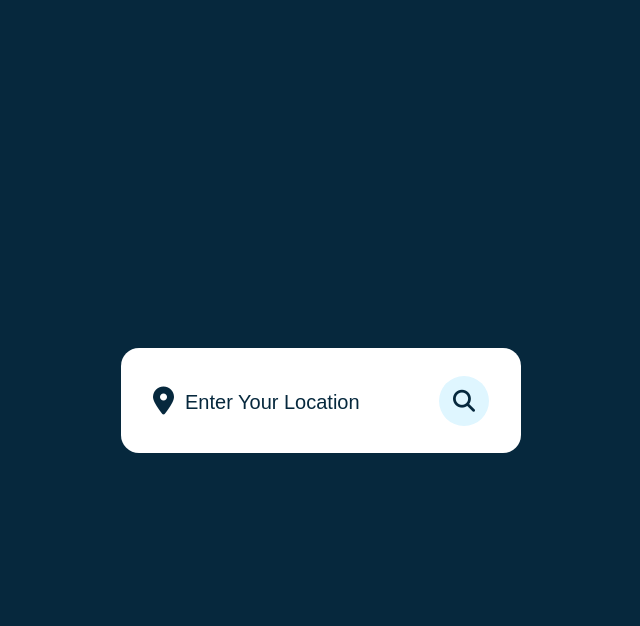
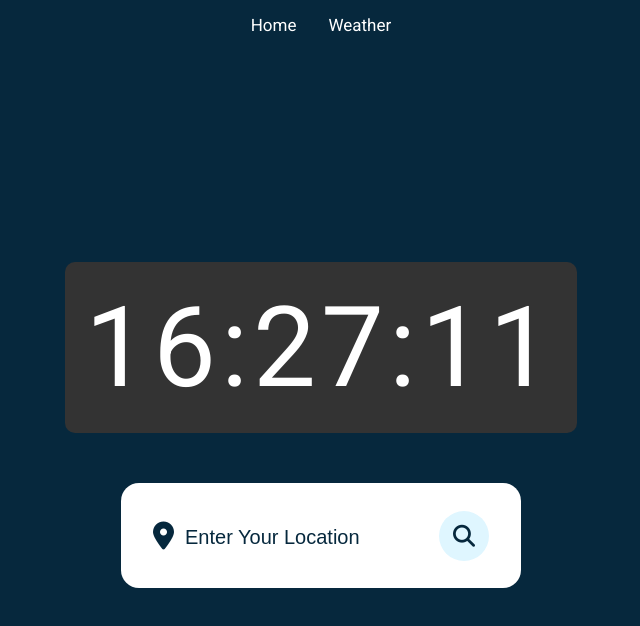
Before and after one commit to Zzwhy98/Weather-js, a plain HTML site: page index.html in a window 1280 px wide. Shown: the whole page, without its empty margins (319-959 px from the left). Drawn offline with Linux system fonts and the light colour scheme.

Commit message:
no message

```diff
--- a/index.html
+++ b/index.html
@@ -14,6 +14,20 @@
 
 <body>
 
+    <!-- Top Navigation Bar -->
+    <div class="topnav" id="myTopnav">
+        <a href="#home" class="homeBar">Home</a>
+        <a href="#weather" class="weatherBar">Weather</a>
+        <a href="javascript:void(0);" class="icon" onclick="myFunction()">
+          <i class="fa fa-bars"></i>
+        </a>
+    </div>
+
+    <!-- The time will be displayed here -->
+    <div class="clock" id="clock">
+       </div>
+
+    <!-- Weather -->
     <div class="container">
         <div class="search-box">
             <i class="fa-solid fa-location-dot"></i>
--- a/index.js
+++ b/index.js
@@ -11,6 +11,7 @@ search.addEventListener('click', () => {
     const APIKey = '43066dfc1ce1d21a40bdda5a70aa121a';
     const city = document.querySelector('.search-box input').value;
 
+    // If user 'click' the search element
     if (city === '') {
         container.style.height = '105px';
         return;
@@ -21,6 +22,7 @@ search.addEventListener('click', () => {
         .then(json => {
             localStorage.removeItem('.search-box input');
 
+            // If user put number
             if (/\d/.test(city)) {
                 container.style.height = '400px';
                 weatherBox.style.display = 'none';
@@ -33,6 +35,7 @@ search.addEventListener('click', () => {
             errorMessage.style.display = 'none';
             errorMessage.classList.remove('fadeIn');
 
+            // If user put invalid location
             if (json.cod === '404') {
                 container.style.height = '400px';
                 weatherBox.style.display = 'none';
@@ -45,6 +48,7 @@ search.addEventListener('click', () => {
             error404.style.display = 'none';
             error404.classList.remove('fadeIn');
 
+            //Result
             const image = document.querySelector('.weather-box img');
             const temperature = document.querySelector('.weather-box .temperature');
             const description = document.querySelector('.weather-box .description');
@@ -101,6 +105,7 @@ searchInput.addEventListener('keydown', (event) => {
 
     if (event.key === 'Enter')
 
+    //Show current data
     fetch(`https://api.openweathermap.org/data/2.5/weather?q=${city}&units=metric&appid=${APIKey}`)
         .then(response => response.json())
         .then(json => {
@@ -108,11 +113,13 @@ searchInput.addEventListener('keydown', (event) => {
             document.getElementById('txtSearch').click();
             localStorage.removeItem('.search-box input');
 
+            // If user hit 'Enter'
             if (city === '') {
                 container.style.height = '105px';
                 return;
             }
 
+            // If user put number
             if (/\d/.test(city)) {
                 container.style.height = '400px';
                 weatherBox.style.display = 'none';
@@ -125,6 +132,7 @@ searchInput.addEventListener('keydown', (event) => {
             errorMessage.style.display = 'none';
             errorMessage.classList.remove('fadeIn');
 
+            // If user put invalid location
             if (json.cod === '404') {
                 container.style.height = '400px';
                 weatherBox.style.display = 'none';
@@ -137,6 +145,7 @@ searchInput.addEventListener('keydown', (event) => {
             error404.style.display = 'none';
             error404.classList.remove('fadeIn');
 
+            //Result
             const image = document.querySelector('.weather-box img');
             const temperature = document.querySelector('.weather-box .temperature');
             const description = document.querySelector('.weather-box .description');
@@ -182,3 +191,27 @@ searchInput.addEventListener('keydown', (event) => {
         });
 
 });
+
+function updateClock() {
+    const clockElement = document.getElementById('clock');
+
+    // Get the current time
+    const now = new Date();
+    let hours = now.getHours();
+    let minutes = now.getMinutes();
+    let seconds = now.getSeconds();
+
+    // Format time to always show two digits
+    hours = hours < 10 ? '0' + hours : hours;
+    minutes = minutes < 10 ? '0' + minutes : minutes;
+    seconds = seconds < 10 ? '0' + seconds : seconds;
+
+    // Update the clock element
+    clockElement.textContent = `${hours}:${minutes}:${seconds}`;
+}
+
+// Update the clock every second
+setInterval(updateClock, 1000);
+
+// Initialize the clock immediately
+updateClock();
--- a/style.css
+++ b/style.css
@@ -12,7 +12,81 @@ body{
     align-items: center;
     justify-content: center;
     background: #06283D;
+    flex-direction: column; /* Stack elements vertically */
 }
+
+/* Add a black background color to the top navigation */
+.topnav {
+    overflow: hidden;
+    position: fixed;  /* Fixes the nav at the top */
+    top: 0;  /* Aligns it to the top of the screen */
+    left: 0;  /* Aligns it to the left */
+    width: 100%;  /* Ensures it spans the full width of the screen */
+    z-index: 1000;  /* Keeps the topnav above other elements */
+    display: flex;  /* Enable Flexbox */
+    justify-content: center;  /* Centers the links horizontally */
+    align-items: center;  /* Centers the links vertically (if height is defined) */
+    height: 50px;  /* Set height for the navigation bar */
+    font-family: 'Roboto', sans-serif;
+  }
+
+  /* Style the links inside the navigation bar */
+  .topnav a {
+    float: left;
+    display: block;
+    color: #f2f2f2;
+    text-align: center;
+    padding: 14px 16px;
+    text-decoration: none;
+    font-size: 17px;
+  }
+
+  /* Change the color of links on hover */
+  .topnav a:hover {
+    background: #5296b2;
+    color: black;
+  }
+
+  /* Add an active class to highlight the current page */
+  .topnav a.weatherBar {
+    color: white;
+    cursor: pointer;
+    transition: 0.4s ease;
+    border-radius: 50%;
+  }
+
+  .topnav a.homeBar {
+    color: white;
+    cursor: pointer;
+    transition: 0.4s ease;
+    border-radius: 50%;
+  }
+
+  /* Hide the link that should open and close the topnav on small screens */
+  .topnav .icon {
+    display: none;
+  }
+
+  /*the topnav to adapt to smaller screens*/
+  @media screen and (max-width: 600px) {
+    .topnav a {
+        float: none;
+        display: block;
+        text-align: left;
+    }
+}
+
+.clock {
+    color: white;
+    font-size: 7rem;
+    letter-spacing: 5px;
+    padding: 20px;
+    border-radius: 10px;
+    font-family: 'Roboto', sans-serif;
+    margin-bottom: 50px;
+    margin-top: 50px;
+    background-color: #333;
+    }
 
 .container{
     position: relative;
```
